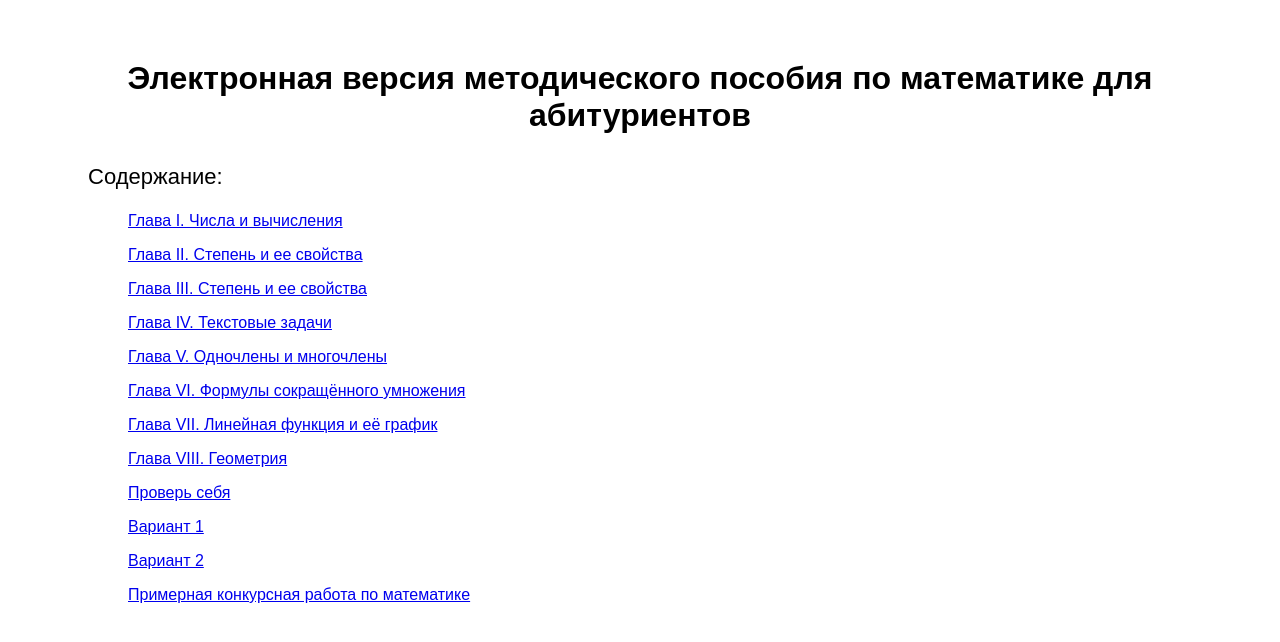
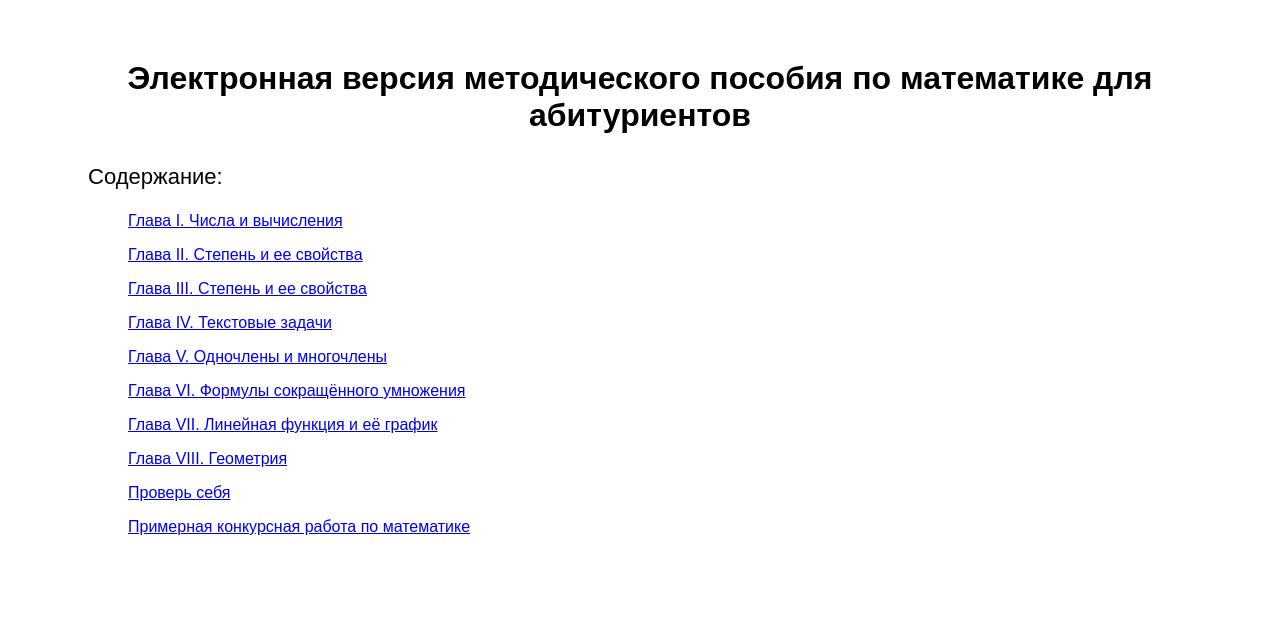
Before and after one commit to acbdeff/blogtest, a plain HTML site: page index.html in a window 1280 px wide. Drawn offline with Linux system fonts and the light colour scheme.

Commit message:
Update index.html

```diff
--- a/index.html
+++ b/index.html
@@ -19,9 +19,7 @@
       <p><a href="theme7.html">Глава VII. Линейная функция и её график</a></p>
       <p><a href="theme8.html">Глава VIII. Геометрия</a></p>
       <p><a href="theme9.html">Проверь себя</a></p>
-      <p><a href="theme10.html">Вариант 1</a></p>
-      <p><a href="theme11.html">Вариант 2</p>
-      <p><a href="theme12.html">Примерная конкурсная работа по математике</a></p>
+      <p><a href="theme10.html">Примерная конкурсная работа по математике</a></p>
     </div>
   </div>
 </body>
```
